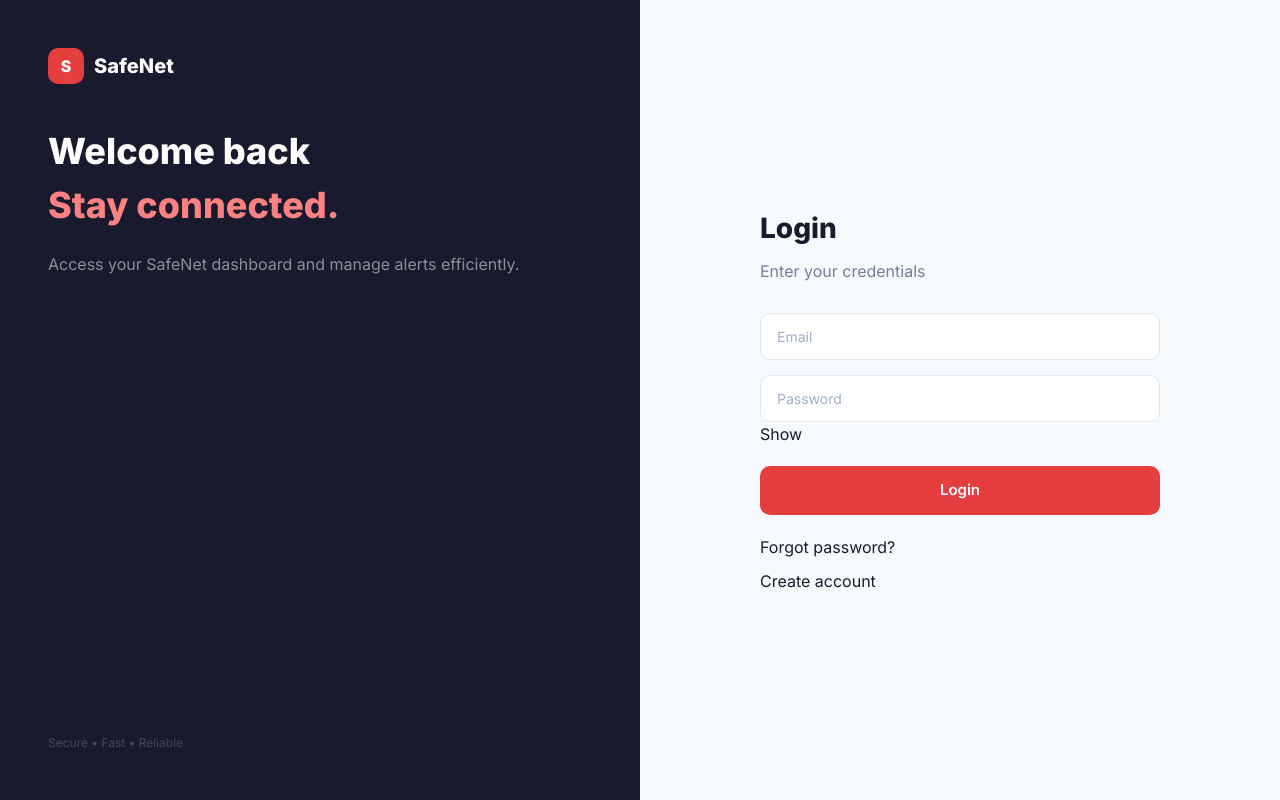
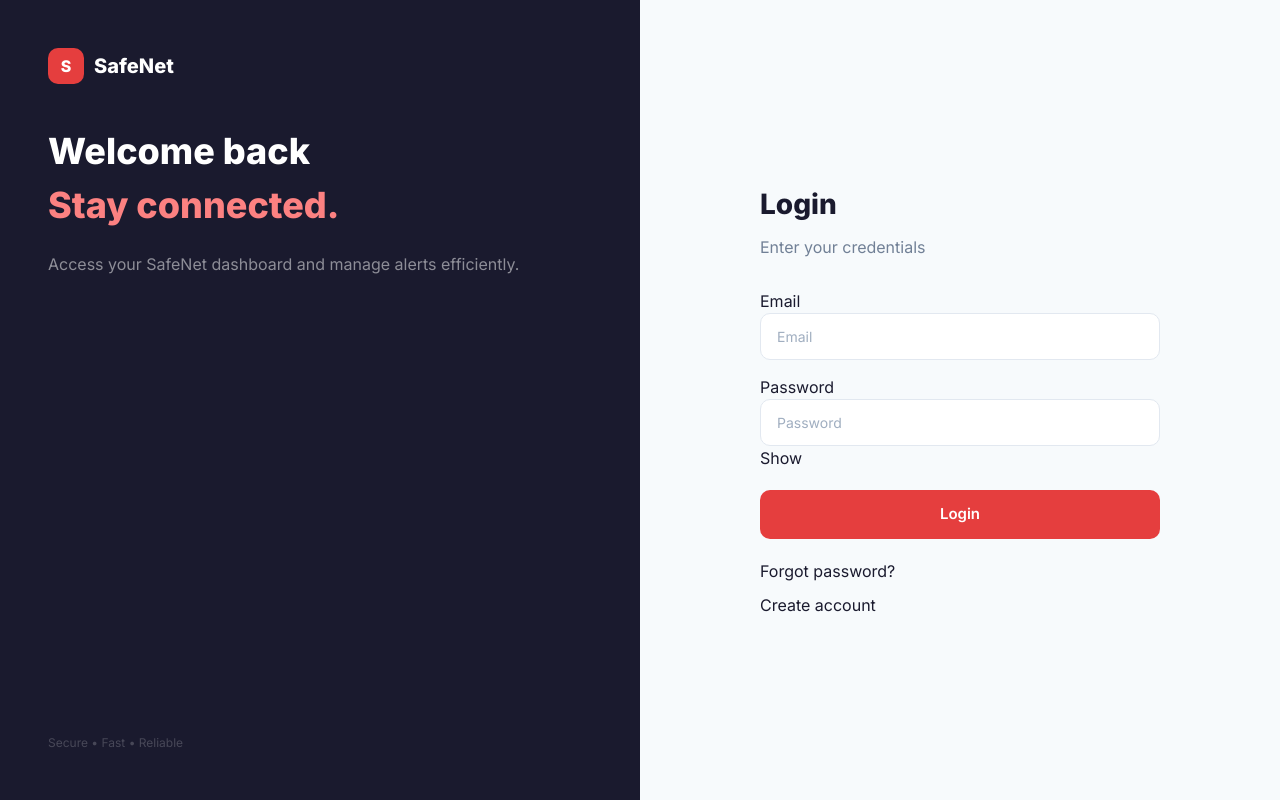
Before and after one commit to yvesmugisha901/safenet, a React (Vite) app: page /login in a window 1280 px wide. Built offline with nearby package versions, Linux system fonts and the light colour scheme; no server answers; the HTML template or start-up script is replaced by a standard one.

Commit message:
fixed login page

```diff
--- a/src/pages/LoginPage.tsx
+++ b/src/pages/LoginPage.tsx
@@ -88,6 +88,7 @@ export default function LoginPage() {
           )}
 
           <form onSubmit={handleSubmit}>
+            <label htmlFor="email">Email</label>
             <input
               type="email"
               placeholder="Email"
@@ -97,6 +98,7 @@ export default function LoginPage() {
             />
 
             <div style={{ marginTop: 15 }}>
+              <label htmlFor="password">Password</label>
               <input
                 type={showPw ? 'text' : 'password'}
                 placeholder="Password"
```
